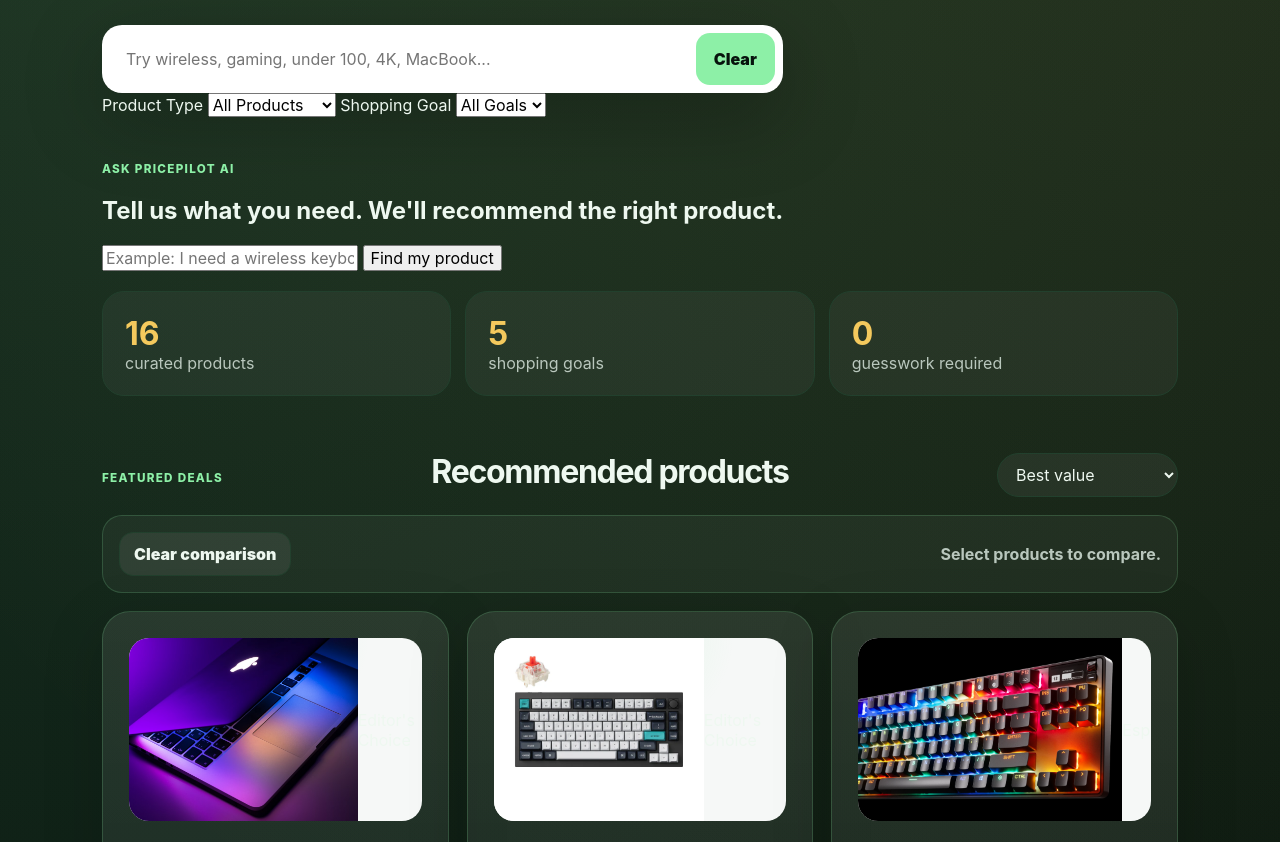
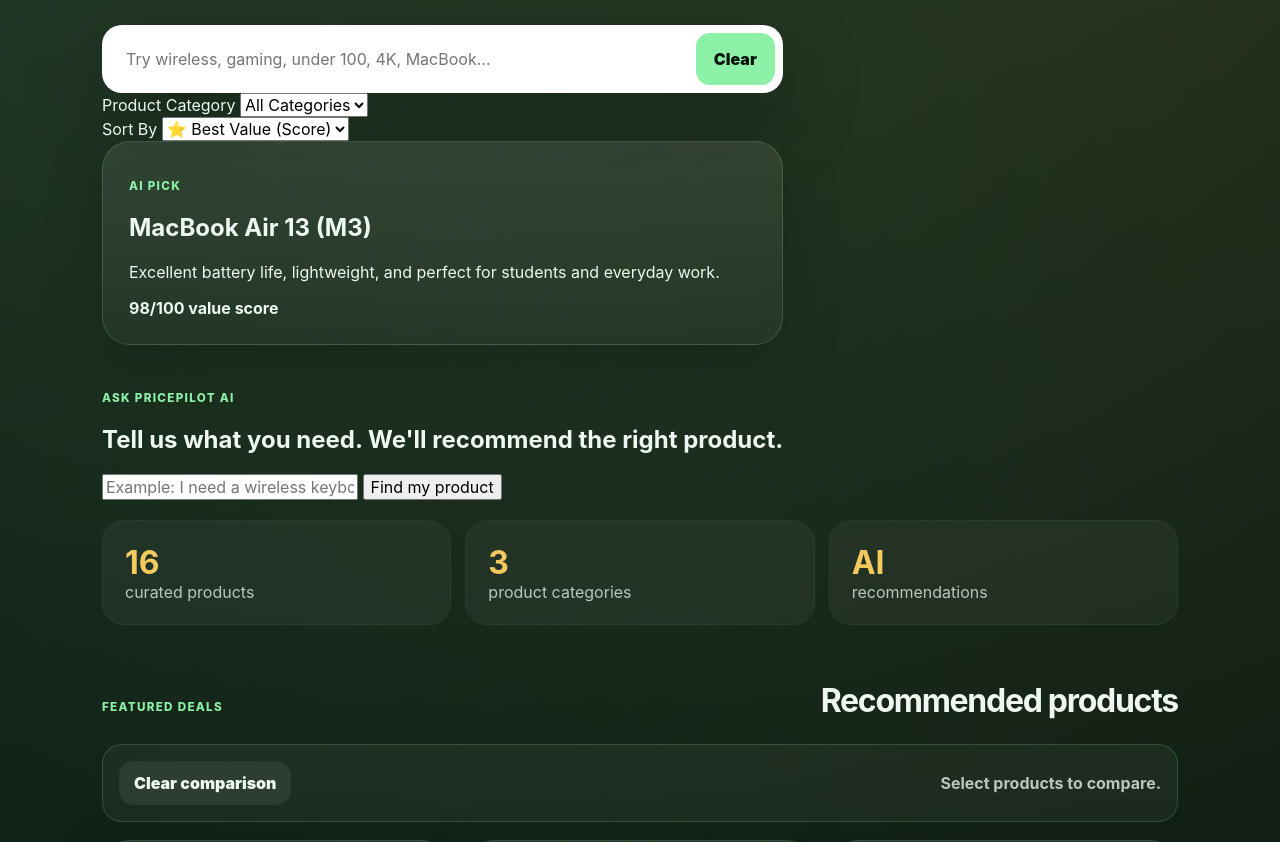
Before and after one commit to c2h4n2/pricepilot-ai, a website: page index.html in a window 1280 px wide. Shown: the part 493-1335 px from the top of the page. Drawn offline with Linux system fonts and the light colour scheme.

Commit message:
Update homepage filter controls

```diff
--- a/index.html
+++ b/index.html
@@ -46,28 +46,29 @@
       </div>
 
 <div class="filter-selects">
-        <label>
-          Product Type
+
+  <div class="filter-group">
+    <label for="typeSelect">Product Category</label>
+
     <select id="typeSelect">
-            <option value="all">All Products</option>
+      <option value="all">All Categories</option>
       <option value="laptop">💻 Laptops</option>
       <option value="monitor">🖥️ Monitors</option>
       <option value="keyboard">⌨️ Keyboards</option>
     </select>
-        </label>
+  </div>
 
-        <label>
-          Shopping Goal
-          <select id="categorySelect">
-            <option value="all">All Goals</option>
-            <option value="student">Student</option>
-            <option value="gaming">Gaming</option>
-            <option value="business">Business</option>
-            <option value="creator">Creator</option>
-            <option value="budget">Budget</option>
+  <div class="filter-group">
+    <label for="sortSelect">Sort By</label>
+
+    <select id="sortSelect">
+      <option value="score">⭐ Best Value (Score)</option>
+      <option value="rating">⭐ Highest Rated</option>
+      <option value="priceLow">💲 Lowest Price</option>
+      <option value="priceHigh">💰 Highest Price</option>
     </select>
-        </label>
   </div>
+
 </div>
 
     <aside class="hero-card">
@@ -96,32 +97,29 @@
   </section>
 
   <section class="stats wrap">
+
   <div>
     <strong id="productCount">0</strong>
     <span>curated products</span>
   </div>
 
   <div>
-      <strong>5</strong>
-      <span>shopping goals</span>
+    <strong id="categoryCount">0</strong>
+    <span>product categories</span>
   </div>
 
   <div>
-      <strong>0</strong>
-      <span>guesswork required</span>
+    <strong>AI</strong>
+    <span>recommendations</span>
   </div>
+
 </section>
 
   <section id="deals" class="wrap section-head">
     <p class="eyebrow">Featured deals</p>
     <h2>Recommended products</h2>
 
-    <select id="sortSelect">
-      <option value="score">Best value</option>
-      <option value="priceLow">Price: low to high</option>
-      <option value="priceHigh">Price: high to low</option>
-      <option value="rating">Highest rated</option>
-    </select>
+
   </section>
 
   <section class="wrap">
--- a/js/app.js
+++ b/js/app.js
@@ -66,6 +66,9 @@
 
   getById("productCount").textContent = list.length;
 
+  const categoryCount = new Set(products.map((p) => p.type)).size;
+  getById("categoryCount").textContent = categoryCount;
+
   renderProductCards(list);
   renderCompareTable();
   renderTopPick();
@@ -77,11 +80,11 @@
   currentFilter = "all";
   currentTypeFilter = "all";
 
-  const categorySelect = getById("categorySelect");
   const typeSelect = getById("typeSelect");
+  const sortSelect = getById("sortSelect");
 
-  if (categorySelect) categorySelect.value = "all";
   if (typeSelect) typeSelect.value = "all";
+  if (sortSelect) sortSelect.value = "score";
 }
 
 function init() {
@@ -92,18 +95,10 @@
   getById("clearCompareBtn").addEventListener("click", clearCompare);
 
   const typeSelect = getById("typeSelect");
-  const categorySelect = getById("categorySelect");
 
   if (typeSelect) {
     typeSelect.addEventListener("change", () => {
       currentTypeFilter = typeSelect.value;
-      render();
-    });
-  }
-
-  if (categorySelect) {
-    categorySelect.addEventListener("change", () => {
-      currentFilter = categorySelect.value;
       render();
     });
   }
```
Lines whose indentation alone changed are shown as unchanged.
